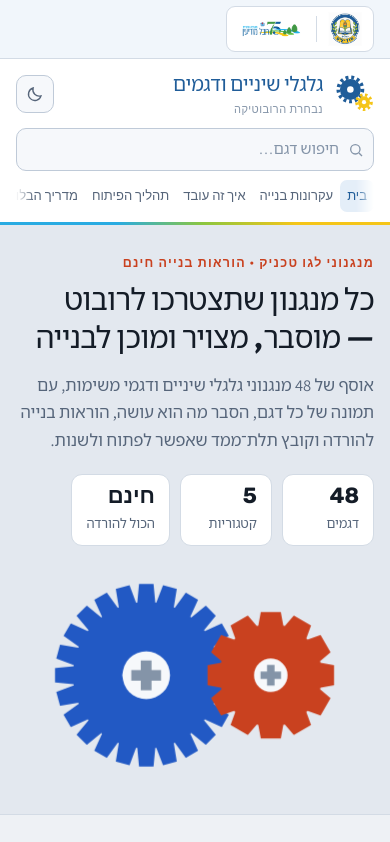
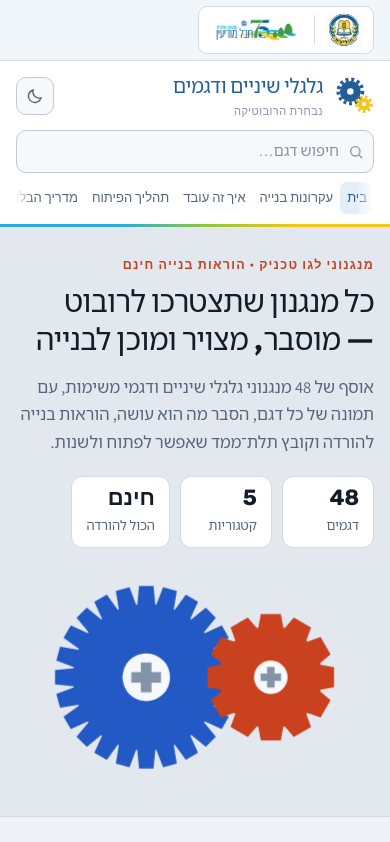
Before and after one commit to spitario/gears-models-he, a plain HTML site: page index.html in a window 390 px wide. Shown: the top 842 px of the page. Drawn offline with Linux system fonts and the light colour scheme.

Commit message:
הגדלת לוגו המועצה שיהיה קריא
ב-24 פיקסל אי אפשר היה לקרוא את המילים. עכשיו 34 (28 בטלפון), ולוגו
בית הספר עלה ל-44 כדי לשמור על ההיררכיה.

Co-Authored-By: Claude Opus 5 <noreply@anthropic.com>

```diff
--- a/index.html
+++ b/index.html
@@ -79,9 +79,9 @@ button{font:inherit;color:inherit}
 .orgbar .logos{display:flex;align-items:center;gap:11px;background:#FFFFFF;border:1px solid var(--line);
   border-radius:9px;padding:5px 11px;flex:0 0 auto}
 .orgbar img{display:block;width:auto}
-.orgbar .l-school{height:42px}
-.orgbar .l-council{height:24px}
-.orgbar .vr{width:1px;height:26px;background:#D3DBE5;flex:0 0 auto}
+.orgbar .l-school{height:44px}
+.orgbar .l-council{height:34px}
+.orgbar .vr{width:1px;height:30px;background:#D3DBE5;flex:0 0 auto}
 .orgbar p{font-family:var(--ff-ui);font-size:11.5px;line-height:1.45;color:var(--sch);margin-inline-start:auto;text-align:start}
 .orgbar p b{display:block;font-weight:700}
 .orgbar p span{color:var(--ink-3)}
@@ -113,8 +113,8 @@ nav.main a[aria-current]{background:var(--sch-soft);color:var(--sch)}
 .themebtn svg{width:18px;height:18px;fill:none;stroke:var(--ink-2);stroke-width:1.8}
 /* בטלפון: במקום שהתפריט יישבר לשש שורות ויאכל חצי מסך — שורה אחת שנגללת הצידה */
 @media (max-width:780px){
-  .orgbar .l-school{height:34px}
-  .orgbar .l-council{height:20px}
+  .orgbar .l-school{height:36px}
+  .orgbar .l-council{height:28px}
   .orgbar .wrap{padding-block:6px}
   .top .wrap.mainbar{gap:10px;row-gap:9px}
   .brand{flex:1 1 auto;min-width:0}
```
Also changed, not shown: src/template.html (+5 -5 lines).
